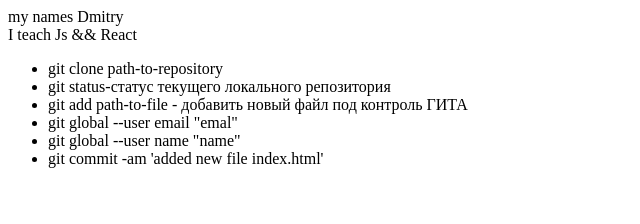
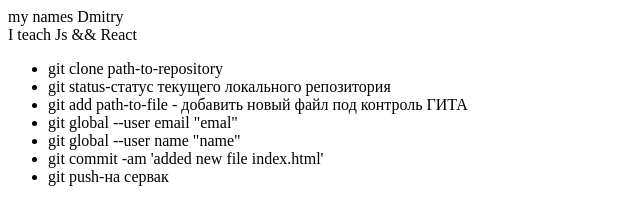
Before and after one commit to DimasYl/lessons, a plain HTML site: page index.html in a window 1280 px wide. Shown: the whole page, without its empty margins (0-640 px from the left). Drawn offline with Linux system fonts and the light colour scheme.

```diff
--- a/index.html
+++ b/index.html
@@ -8,5 +8,6 @@
     <li>git global --user email "emal"</li>
     <li>git global --user name "name"</li>
     <li>git commit -am 'added new file index.html'</li>
+    <li>git push-на сервак </li>
   </ul>
 </div>
```
